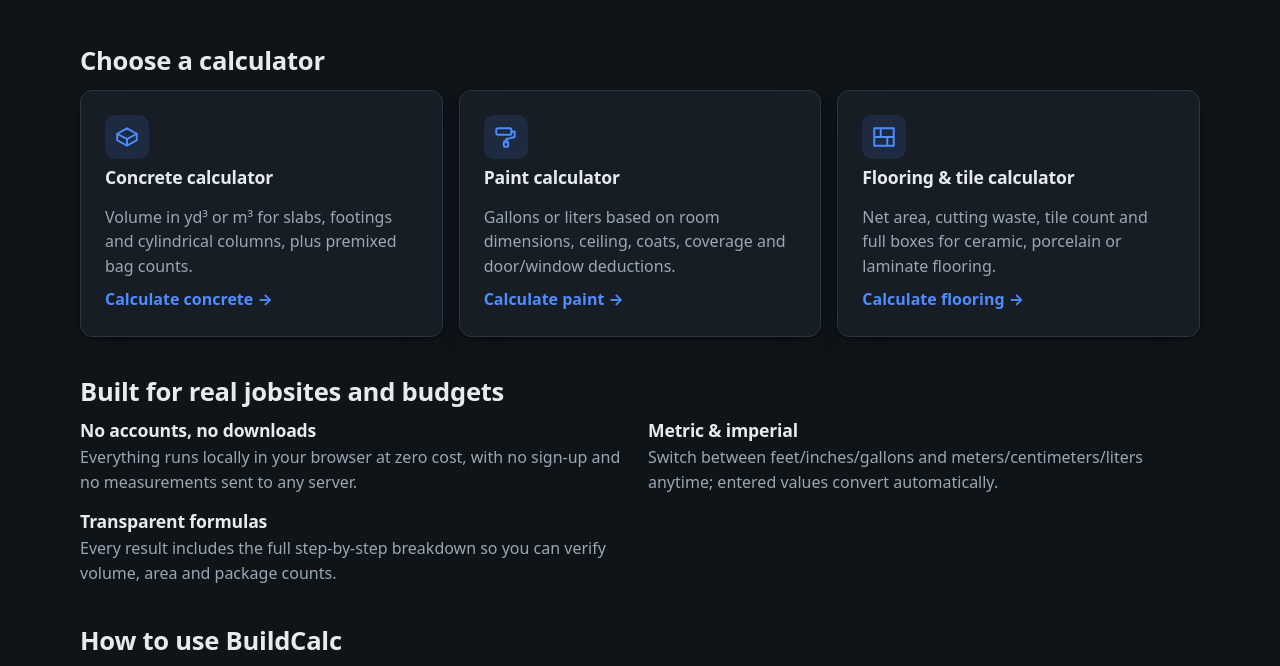
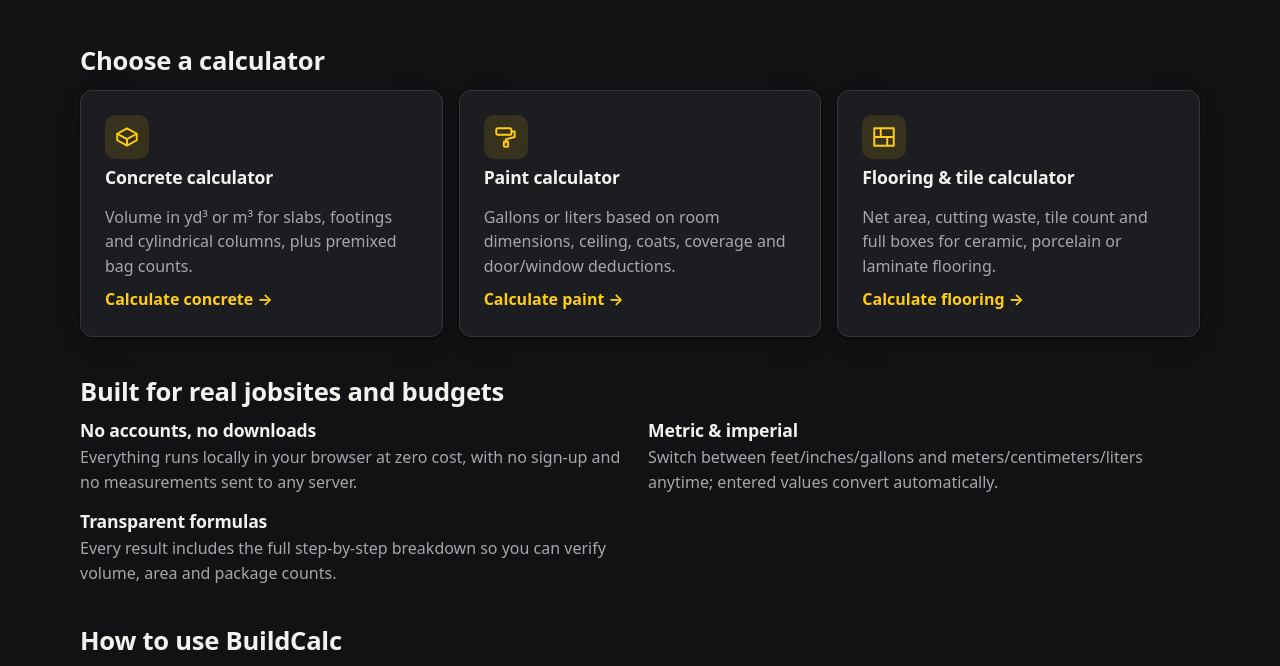
Before and after one commit to resktoff/Buildcalc-, a website: page buildcalc/docs/en/index.html in a window 1280 px wide. Shown: the part 283-949 px from the top of the page. Drawn offline with Linux system fonts and the dark colour scheme.

Commit message:
style: apply industrial yellow, black and graphite palette (#11)
Co-authored-by: resktoff <355616716+resktoff@users.noreply.github.com>
Co-authored-by: arena-agent <297053741+arena-agent@users.noreply.github.com>

```diff
--- a/buildcalc/docs/assets/css/styles.css
+++ b/buildcalc/docs/assets/css/styles.css
@@ -1,19 +1,19 @@
 /* BuildCalc — design system (no external fonts, no framework) */
 :root {
-  --bg: #f6f7f9;
+  --bg: #f4f4f2;
   --surface: #ffffff;
-  --surface-2: #eef1f5;
-  --text: #15202b;
-  --muted: #5b6774;
-  --border: #d9dee5;
-  --primary: #0a58ca;
-  --primary-700: #084298;
-  --primary-ink: #ffffff;
-  --accent: #f59e0b;
+  --surface-2: #e9e9e5;
+  --text: #141414;
+  --muted: #4b4f54;
+  --border: #d2d3ce;
+  --primary: #ffcd11;
+  --primary-700: #e0b000;
+  --primary-ink: #141414;
+  --accent: #141414;
   --danger: #c62828;
   --danger-bg: #fdecec;
   --success: #1b7f3b;
-  --shadow: 0 1px 2px rgb(16 24 40 / .06), 0 8px 24px -12px rgb(16 24 40 / .18);
+  --shadow: 0 1px 2px rgb(20 20 20 / .08), 0 8px 24px -12px rgb(20 20 20 / .2);
   --radius: 12px;
   --radius-sm: 8px;
   --font: system-ui, -apple-system, "Segoe UI", Roboto, "Helvetica Neue", Arial, sans-serif;
@@ -23,18 +23,19 @@
 }
 @media (prefers-color-scheme: dark) {
   :root {
-    --bg: #0f1419;
-    --surface: #171d25;
-    --surface-2: #1f2832;
-    --text: #e6ebf0;
-    --muted: #9aa7b4;
-    --border: #2b3642;
-    --primary: #4d8dff;
-    --primary-700: #7ba9ff;
-    --primary-ink: #0b1220;
+    --bg: #111214;
+    --surface: #1b1d20;
+    --surface-2: #25282c;
+    --text: #f2f2ef;
+    --muted: #a4a8ad;
+    --border: #33373d;
+    --primary: #ffcd11;
+    --primary-700: #ffe055;
+    --primary-ink: #141414;
+    --accent: #ffcd11;
     --danger: #ff7b7b;
     --danger-bg: #3a1c1c;
-    --shadow: 0 1px 2px rgb(0 0 0 / .4), 0 8px 24px -12px rgb(0 0 0 / .6);
+    --shadow: 0 1px 2px rgb(0 0 0 / .45), 0 8px 24px -12px rgb(0 0 0 / .65);
   }
 }
 
--- a/buildcalc/src/assets/styles.css
+++ b/buildcalc/src/assets/styles.css
@@ -1,19 +1,19 @@
 /* BuildCalc — design system (no external fonts, no framework) */
 :root {
-  --bg: #f6f7f9;
+  --bg: #f4f4f2;
   --surface: #ffffff;
-  --surface-2: #eef1f5;
-  --text: #15202b;
-  --muted: #5b6774;
-  --border: #d9dee5;
-  --primary: #0a58ca;
-  --primary-700: #084298;
-  --primary-ink: #ffffff;
-  --accent: #f59e0b;
+  --surface-2: #e9e9e5;
+  --text: #141414;
+  --muted: #4b4f54;
+  --border: #d2d3ce;
+  --primary: #ffcd11;
+  --primary-700: #e0b000;
+  --primary-ink: #141414;
+  --accent: #141414;
   --danger: #c62828;
   --danger-bg: #fdecec;
   --success: #1b7f3b;
-  --shadow: 0 1px 2px rgb(16 24 40 / .06), 0 8px 24px -12px rgb(16 24 40 / .18);
+  --shadow: 0 1px 2px rgb(20 20 20 / .08), 0 8px 24px -12px rgb(20 20 20 / .2);
   --radius: 12px;
   --radius-sm: 8px;
   --font: system-ui, -apple-system, "Segoe UI", Roboto, "Helvetica Neue", Arial, sans-serif;
@@ -23,18 +23,19 @@
 }
 @media (prefers-color-scheme: dark) {
   :root {
-    --bg: #0f1419;
-    --surface: #171d25;
-    --surface-2: #1f2832;
-    --text: #e6ebf0;
-    --muted: #9aa7b4;
-    --border: #2b3642;
-    --primary: #4d8dff;
-    --primary-700: #7ba9ff;
-    --primary-ink: #0b1220;
+    --bg: #111214;
+    --surface: #1b1d20;
+    --surface-2: #25282c;
+    --text: #f2f2ef;
+    --muted: #a4a8ad;
+    --border: #33373d;
+    --primary: #ffcd11;
+    --primary-700: #ffe055;
+    --primary-ink: #141414;
+    --accent: #ffcd11;
     --danger: #ff7b7b;
     --danger-bg: #3a1c1c;
-    --shadow: 0 1px 2px rgb(0 0 0 / .4), 0 8px 24px -12px rgb(0 0 0 / .6);
+    --shadow: 0 1px 2px rgb(0 0 0 / .45), 0 8px 24px -12px rgb(0 0 0 / .65);
   }
 }
 
```
